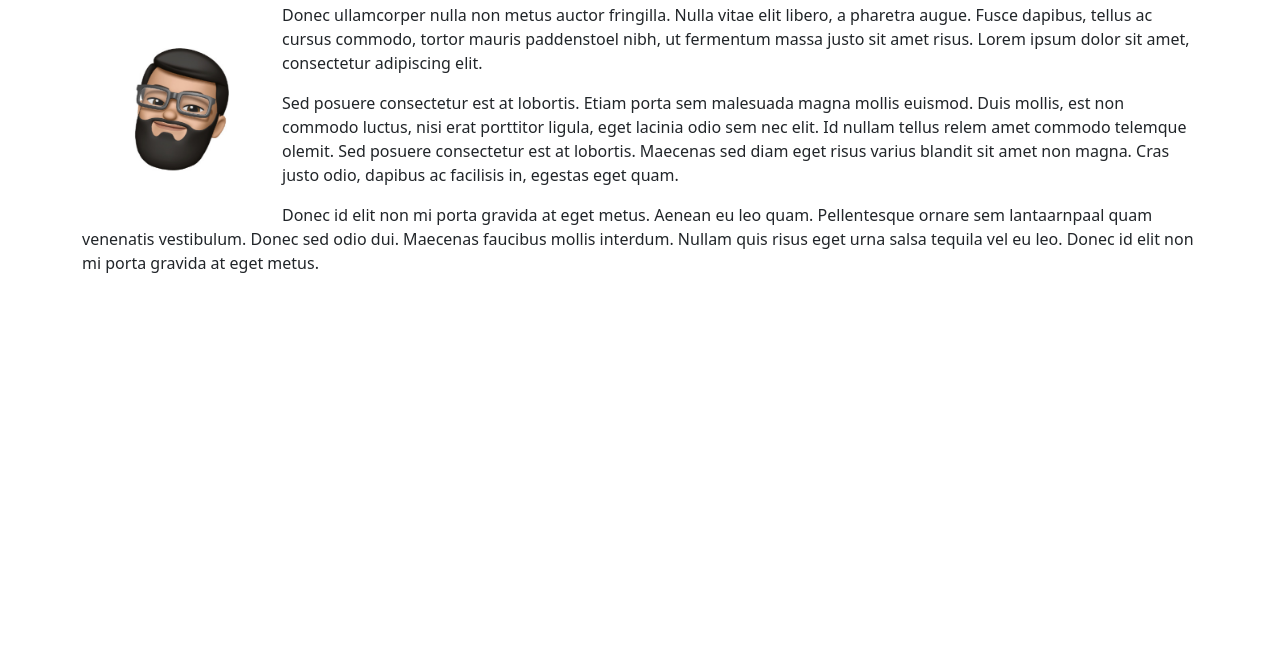
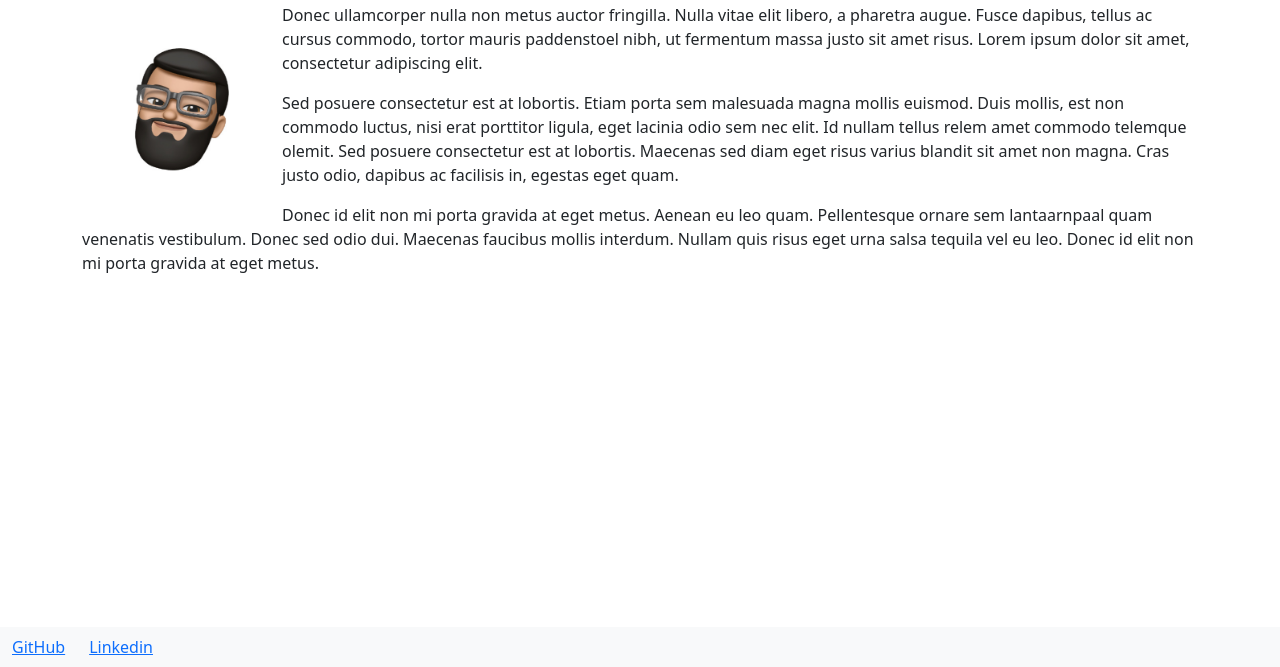
Before and after one commit to 02Dade12/BC_HW2_Responsive_Portfolio, a plain HTML site: page index.html in a window 1280 px wide. Shown: the part 133-800 px from the top of the page. Drawn offline with nearby package versions, Linux system fonts and the light colour scheme.

Commit message:
Added Sticky footer and top to all pages with contact links

```diff
--- a/index.html
+++ b/index.html
@@ -14,7 +14,8 @@
 </head>
 
 <body>
-  <nav class="navbar navbar-expand-lg navbar-light bg-light">
+  <!--This section contains the Nav Bar-->
+  <nav class="fixed-top sticky-top navbar navbar-expand-lg navbar-light bg-light">
     <div class="container-fluid">
       <a class="navbar-brand" href="#">Enrique Collazo</a>
       <div class=".justify-content-end">
@@ -56,5 +57,18 @@
       </div>
     </div>
   </section>
+
+  <!--This section contains the Footer Section-->
+  <footer class="fixed-bottom sticky-bottom navbar navbar-expand-lg navbar-light bg-light">
+      <div class="col">
+        <div class="container-fluid text-center">
+          <div class="row row-cols-auto">
+            <div class="col"><a href="https://github.com/02Dade12">GitHub</a></div>
+            <div class="col"><a href="https://www.linkedin.com/in/enrique-collazo-55130b6b">Linkedin</a></div>
+          </div>
+        </div>
+      </div>
+  </footer>
+
 </body>
 </html>
```
Also changed, not shown: contact.html (+13 -1 lines), portfolio.html (+13 -2 lines).
